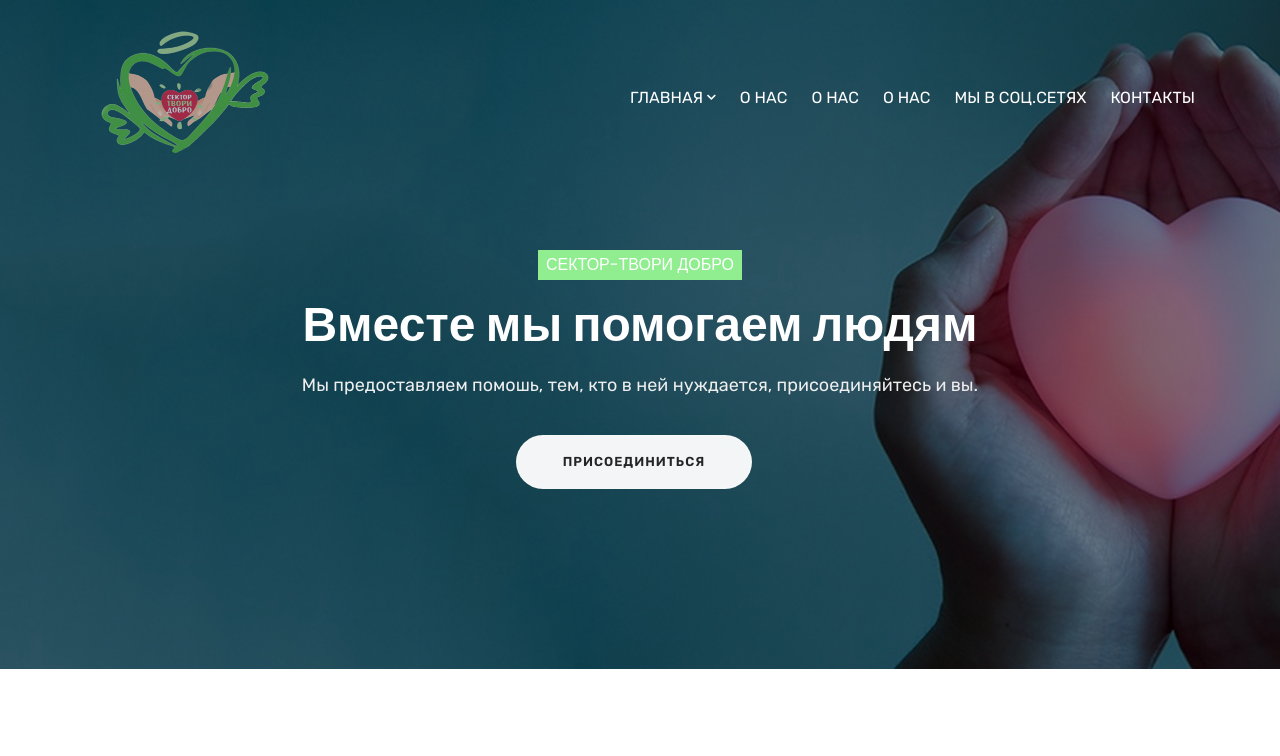
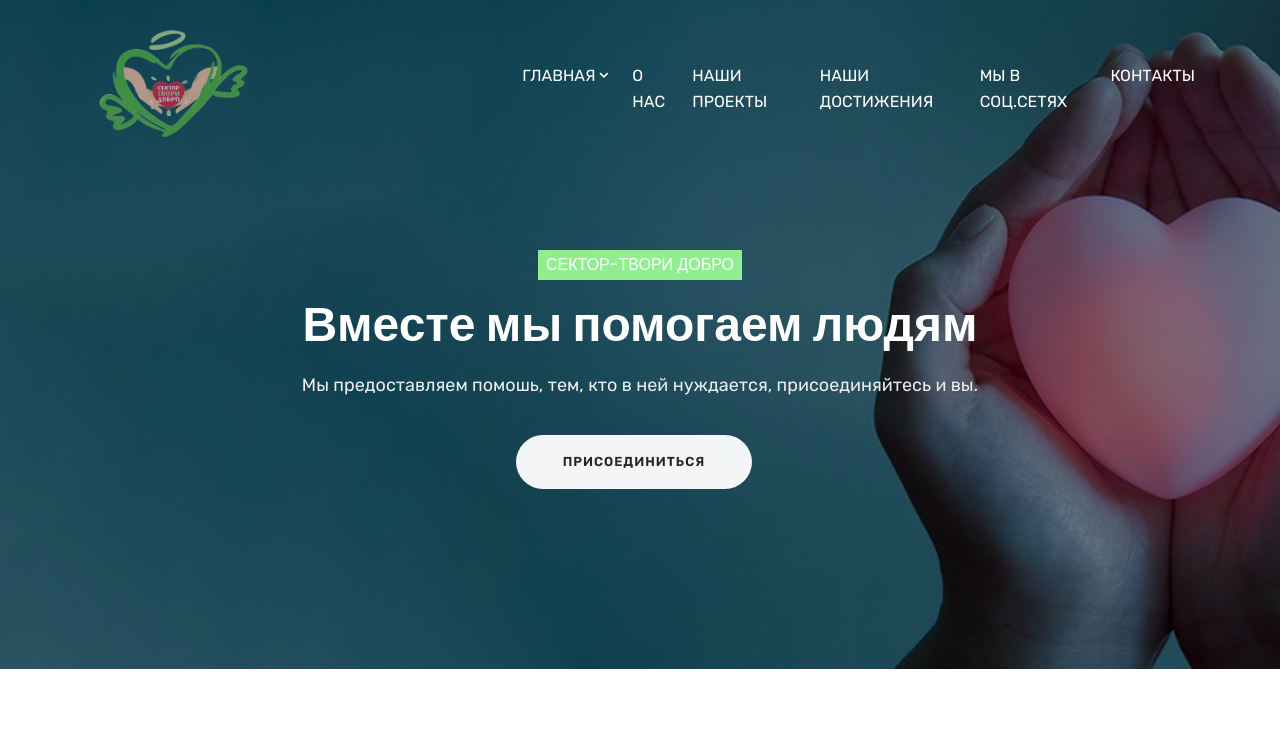
Before and after one commit to HakerStone/Sector_Tvori-Dobro, a plain HTML site: page index.html in a window 1280 px wide. Shown: the top 756 px of the page. Drawn offline with Linux system fonts and the light colour scheme; some packages are replaced by stand-ins of ours.

Commit message:
Add files via upload

```diff
--- a/index.html
+++ b/index.html
@@ -1,12 +1,4 @@
 <!DOCTYPE html>
-
-<!--
- // WEBSITE: https://themefisher.com
- // TWITTER: https://twitter.com/themefisher
- // FACEBOOK: https://www.facebook.com/themefisher
- // GITHUB: https://github.com/themefisher/
--->
-
 <html lang="ru">
 <head>
 
@@ -85,10 +77,10 @@
           <a class="nav-link smoth-scroll" href="#">О нас</a>
         </li>
         <li class="nav-item">
-          <a class="nav-link smoth-scroll" href="#">О нас</a>
+          <a class="nav-link smoth-scroll" href="#">Наши проекты</a>
         </li>
         <li class="nav-item">
-          <a class="nav-link smoth-scroll" href="#">О нас</a>
+          <a class="nav-link smoth-scroll" href="#">Наши достижения</a>
         </li>
         <li class="nav-item">
           <a class="nav-link smoth-scroll" href="#">Мы в соц.сетях</a>
```
